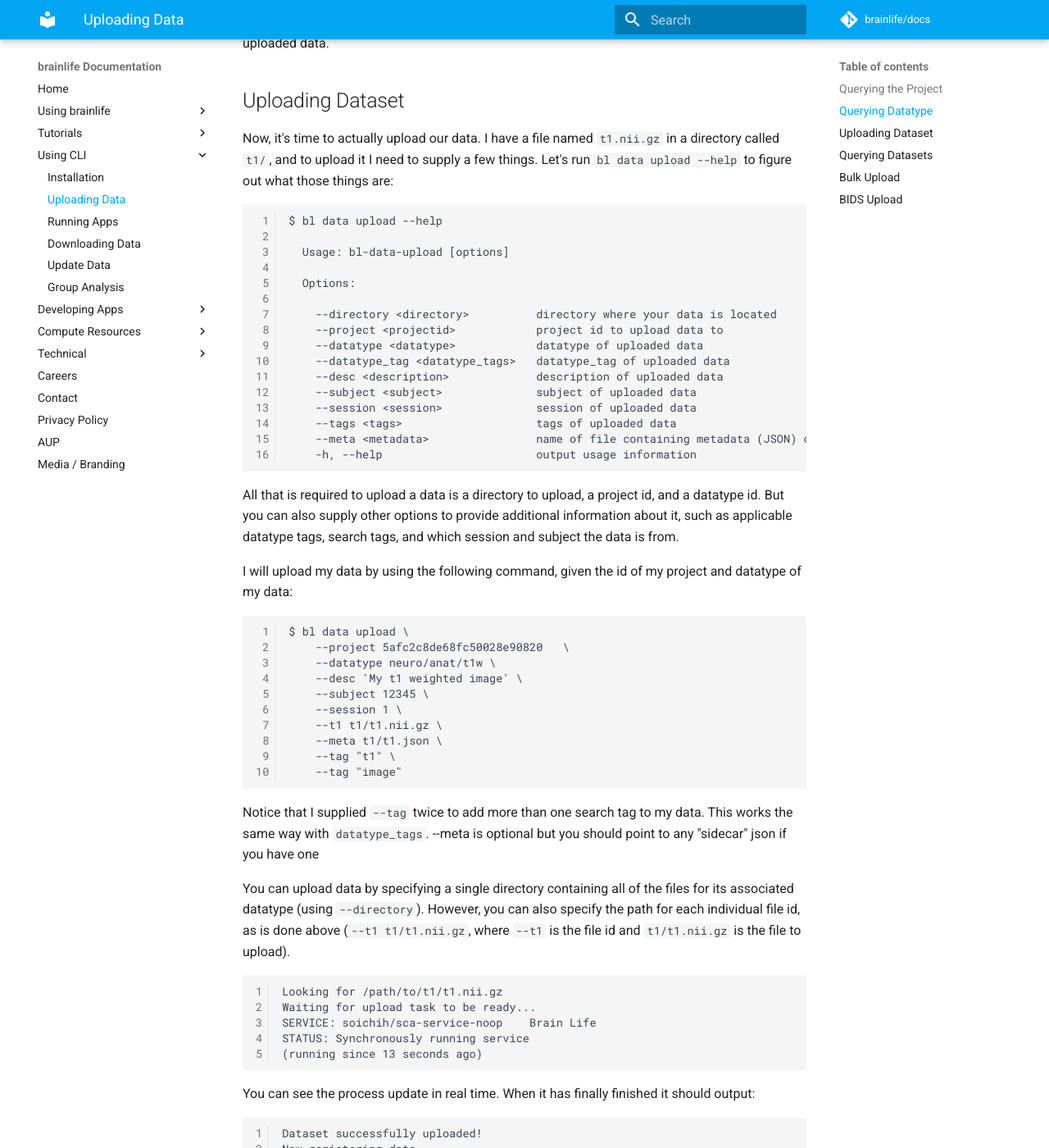
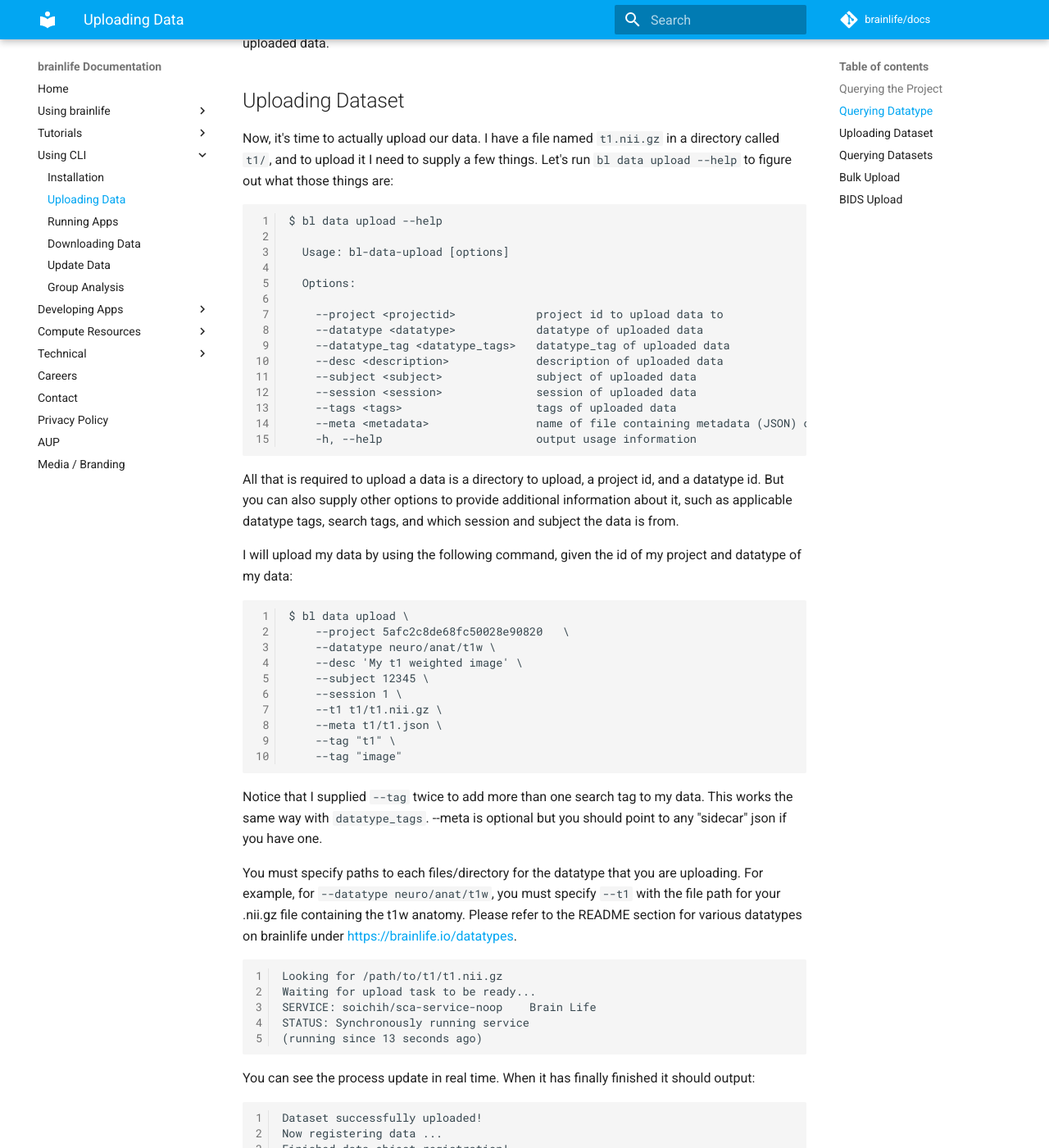
Before and after one commit to brainlife/docs, an MkDocs documentation site: the page built from docs/cli/upload.md, in a window 1280 px wide and 1400 px high, scrolled down 1759 px. Shown: the whole window at 82% size. Built offline with MkDocs 1.6.1 and Material for MkDocs 9.7.7, drawn with Linux system fonts in a browser that asks for light colours; comment, search, counter and statistics services are not loaded.

Commit message:
fixed typo and removed --directory option

````diff
--- a/docs/cli/upload.md
+++ b/docs/cli/upload.md
@@ -85,7 +85,6 @@
 
   Options:
 
-    --directory <directory>          directory where your data is located
     --project <projectid>            project id to upload data to
     --datatype <datatype>            datatype of uploaded data
     --datatype_tag <datatype_tags>   datatype_tag of uploaded data
@@ -114,9 +113,9 @@
     --tag "image"
 ```
 
-Notice that I supplied `--tag` twice to add more than one search tag to my data. This works the same way with `datatype_tags`. --meta is optional but you should point to any "sidecar" json if you have one
+Notice that I supplied `--tag` twice to add more than one search tag to my data. This works the same way with `datatype_tags`. --meta is optional but you should point to any "sidecar" json if you have one.
 
-You can upload data by specifying a single directory containing all of the files for its associated datatype (using `--directory`). However, you can also specify the path for each individual file id, as is done above (`--t1 t1/t1.nii.gz`, where `--t1` is the file id and `t1/t1.nii.gz` is the file to upload).
+You must specify paths to each files/directory for the datatype that you are uploading. For example, for `--datatype neuro/anat/t1w`,  you must specify `--t1` with the file path for your .nii.gz file containing the t1w anatomy. Please refer to the README section for various datatypes on brainlife under [https://brainlife.io/datatypes](datatypes).
 
 ```
 Looking for /path/to/t1/t1.nii.gz
````
Also changed, not shown: docs/apps/helloworld.md (+1 -1 lines).
